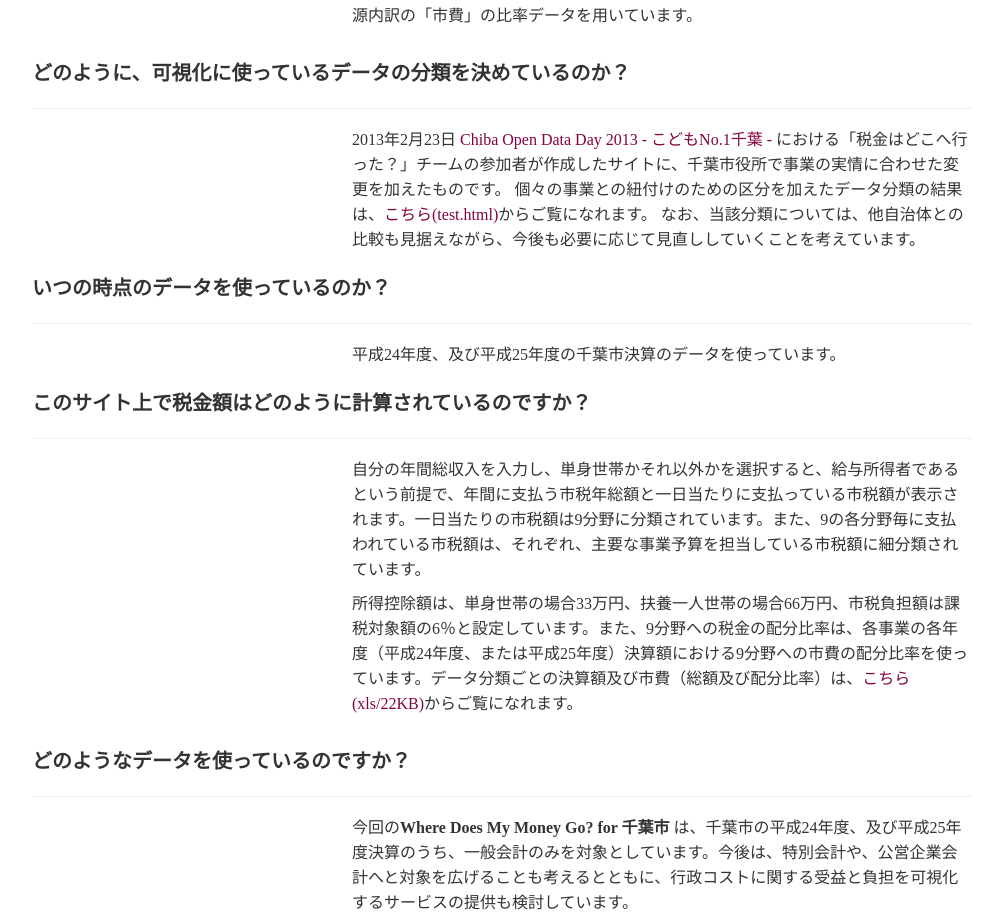
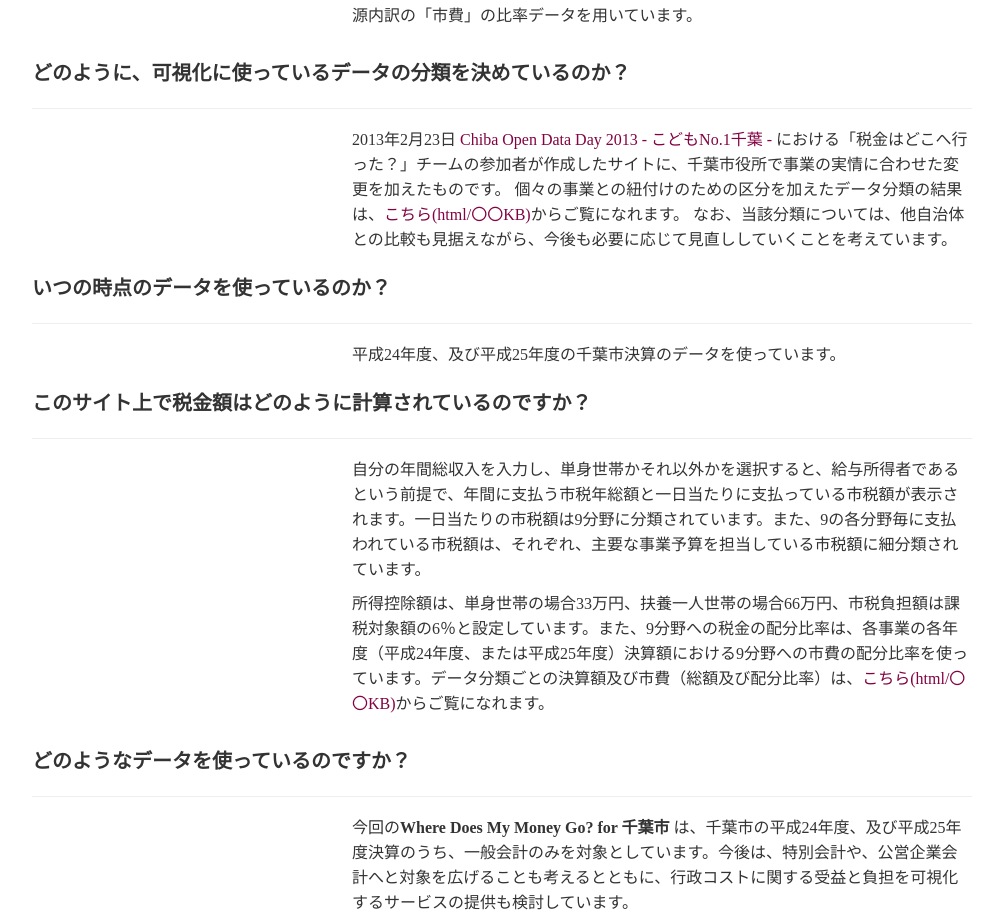
Before and after one commit to OpenChiba2/OpenChiba2.github.io, a Jekyll site: the page built from sources.html, in a window 1280 px wide. Shown: the part 426-1342 px from the top of the page, without its empty margins (138-1141 px from the left). Built offline with Jekyll 4.4.1, drawn with Linux system fonts in a browser that asks for light colours; nearby versions of some CDN libraries.

Commit message:
Update sources.html

```diff
--- a/sources.html
+++ b/sources.html
@@ -21,7 +21,7 @@ layout: default
 <div class="row">
   <div class="span8 offset4">
   2013年2月23日 <a href="http://peatix.com/event/10030" target="_blank">Chiba Open Data Day 2013 - こどもNo.1千葉 -</a> における「税金はどこへ行った？」チームの参加者が作成したサイトに、千葉市役所で事業の実情に合わせた変更を加えたものです。
-個々の事業との紐付けのための区分を加えたデータ分類の結果は、<a href="test.html">こちら(test.html)</a>からご覧になれます。
+個々の事業との紐付けのための区分を加えたデータ分類の結果は、<a href="test.html">こちら(html/〇〇KB)</a>からご覧になれます。
 なお、当該分類については、他自治体との比較も見据えながら、今後も必要に応じて見直ししていくことを考えています。
   </div>
 </div>
@@ -39,7 +39,7 @@ layout: default
 <div class="row">
   <div class="span8 offset4">
 <p>自分の年間総収入を入力し、単身世帯かそれ以外かを選択すると、給与所得者であるという前提で、年間に支払う市税年総額と一日当たりに支払っている市税額が表示されます。一日当たりの市税額は9分野に分類されています。また、9の各分野毎に支払われている市税額は、それぞれ、主要な事業予算を担当している市税額に細分類されています。</p>
-<p>所得控除額は、単身世帯の場合33万円、扶養一人世帯の場合66万円、市税負担額は課税対象額の6％と設定しています。また、9分野への税金の配分比率は、各事業の各年度（平成24年度、または平成25年度）決算額における9分野への市費の配分比率を使っています。データ分類ごとの決算額及び市費（総額及び配分比率）は、<a href="files/0203_Chiba_shuukei.xls">こちら(xls/22KB)</a>からご覧になれます。</p>
+<p>所得控除額は、単身世帯の場合33万円、扶養一人世帯の場合66万円、市税負担額は課税対象額の6％と設定しています。また、9分野への税金の配分比率は、各事業の各年度（平成24年度、または平成25年度）決算額における9分野への市費の配分比率を使っています。データ分類ごとの決算額及び市費（総額及び配分比率）は、<a href="test2.html">こちら(html/〇〇KB)</a>からご覧になれます。</p>
 </div>
 </div>
 
```
